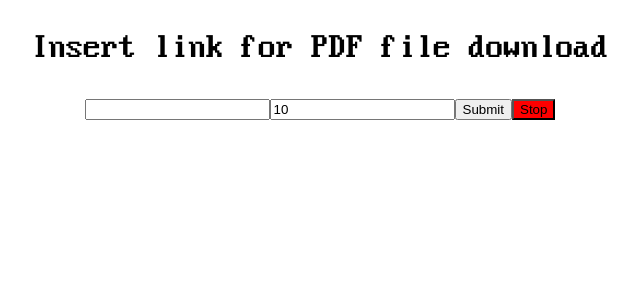
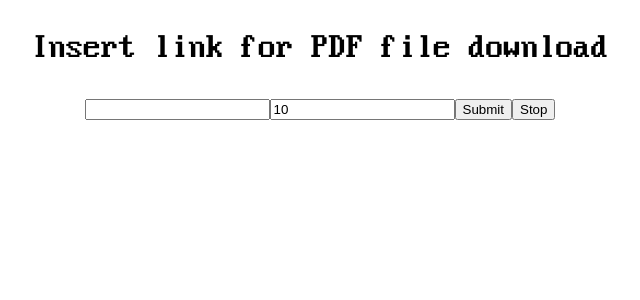
Before and after one commit to pavtiger/Parse-tables-from-PDF, a Flask app: page / in a window 1280 px wide. Shown: the top 300 px of the page, without its empty margins (320-960 px from the left). Run offline with Flask 2, Linux system fonts and the light colour scheme.

Commit message:
Change stop button's color on submit

```diff
--- a/static/main.js
+++ b/static/main.js
@@ -18,6 +18,9 @@ socket.on("delete_row", function() {
 
 
 socket.on("download", function(paths) {
+    let stop_button = document.getElementById("stop_button");
+    stop_button.style.color = "black";
+
     paths.forEach(function (path) {
         let a = document.createElement("a");
         a.href = path;
@@ -34,19 +37,35 @@ socket.on("download", function(paths) {
 form.addEventListener("submit", (e) => {
     e.preventDefault();
     start_time = Date.now();
+    let console = document.getElementById("console");
 
     let dict = {}
-    const formData = new FormData(document.querySelector("form"))
+    const formData = new FormData(document.querySelector("form"));
     for (let pair of formData.entries()) {
+        if (pair[0] === "link" && pair[1] === "") {
+            console.innerHTML = "The link you entered is incorrect. Check if it begins with http:// or https://";
+            return;
+        }
         dict[pair[0]] = pair[1];
     }
+
+    // Clear console
+    console.innerHTML = "";
+    terminal_text = [];
+
+    let stop_button = document.getElementById("stop_button");
+    stop_button.style.color = "red";
+
     socket.emit("send", dict)
 });
 
 
 form.addEventListener("reset", (e) => {
     e.preventDefault();
-    socket.emit("stop")
+
+    let stop_button = document.getElementById("stop_button");
+    stop_button.style.color = "black";
+    socket.emit("stop");
 });
 
 
@@ -55,4 +74,4 @@ setInterval(function() {
         let timer = document.getElementById("timer");
         timer.innerHTML = "Time elapsed: " + Math.round((Date.now() - start_time) / 1000) + " seconds";
     }
-}, 1000);
+}, 200);
--- a/templates/main.html
+++ b/templates/main.html
@@ -21,8 +21,9 @@
             <form id="form" name="submit_link" action="" method="post">
                 <input type="text" id="link" name="link">
                 <input type="text" id="limit" name="limit" value="10">
-                <input type="submit" value="Submit">
-                <input type="reset" value="Stop" style="background-color: red">
+                <input type="submit" value="Submit" style="background-color: -moz-default-background-color">
+                <input type="reset" id="stop_button" value="Stop"
+                       style="background-color: -moz-default-background-color">
             </form>
         </div>
 
```
